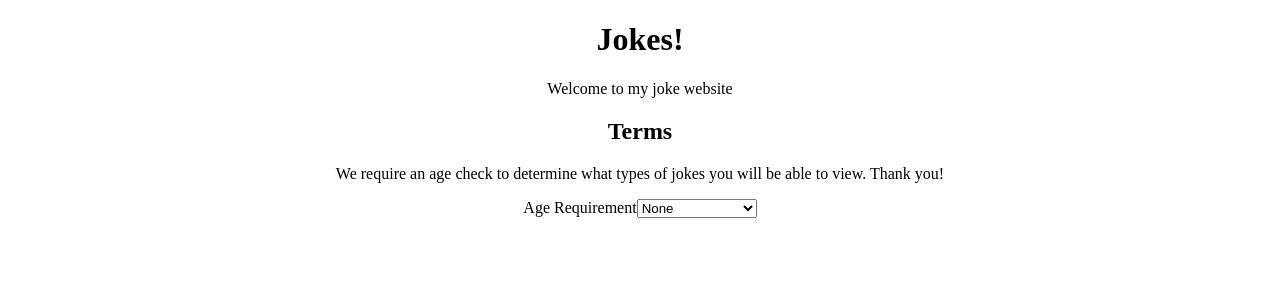
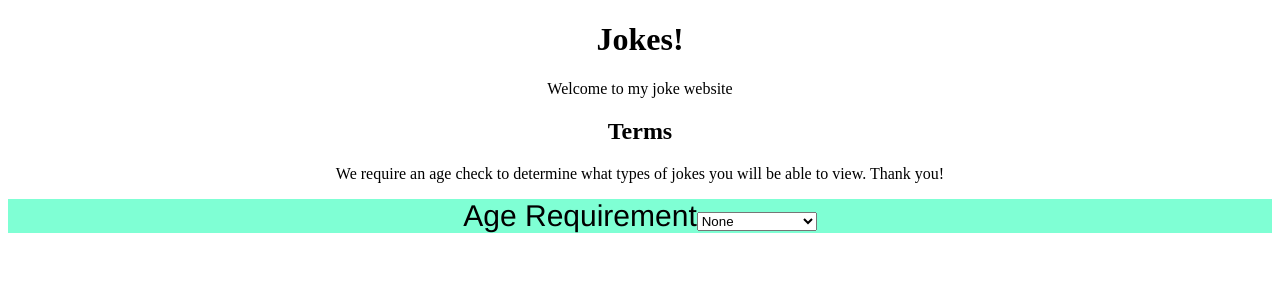
Before and after one commit to hellokev/joke-site, a React (Create React App) app: page /main in a window 1280 px wide. Shown: the top 300 px of the page. Built offline with nearby package versions, Linux system fonts and the light colour scheme.

Commit message:
WIP
this is to test merge

```diff
--- a/src/App.css
+++ b/src/App.css
@@ -36,3 +36,12 @@
     transform: rotate(360deg);
   }
 }
+
+.form-group {
+  font-family: 'Franklin Gothic Medium', 'Arial Narrow', Arial, sans-serif;
+  font-size: 30px;
+  background-color: aquamarine;
+}
+.h1 {
+  font-size: 50px;
+}
--- a/src/pages/main/index.jsx
+++ b/src/pages/main/index.jsx
@@ -1,3 +1,4 @@
+
 import React, { useState } from 'react';
 import { getDatabase, set, get, update, remove, ref, child } from "firebase/database";
 
@@ -111,7 +112,7 @@ export const Main = () => {
     }
 
     return (
-        <div>
+        <div className='start-group'>
             <h1>Jokes!</h1>
             <p>Welcome to my joke website</p>
             <h2>Terms</h2>
```
